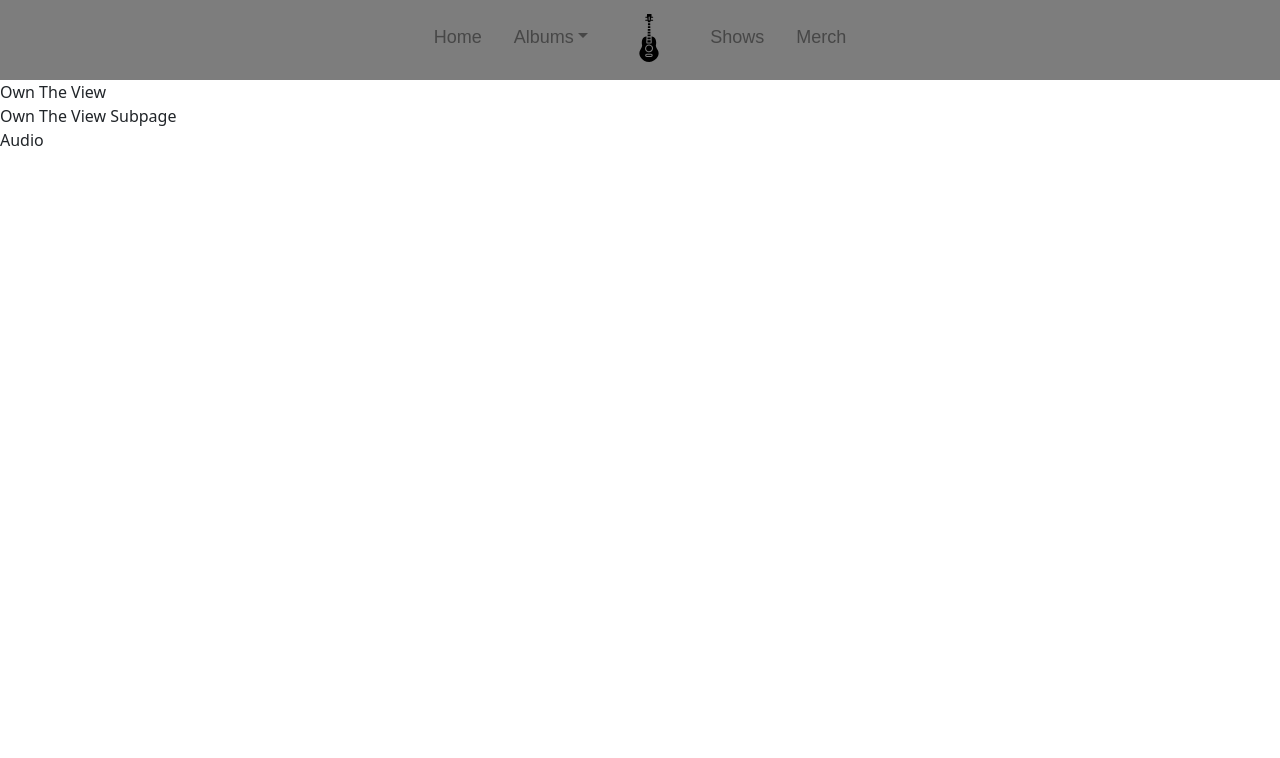
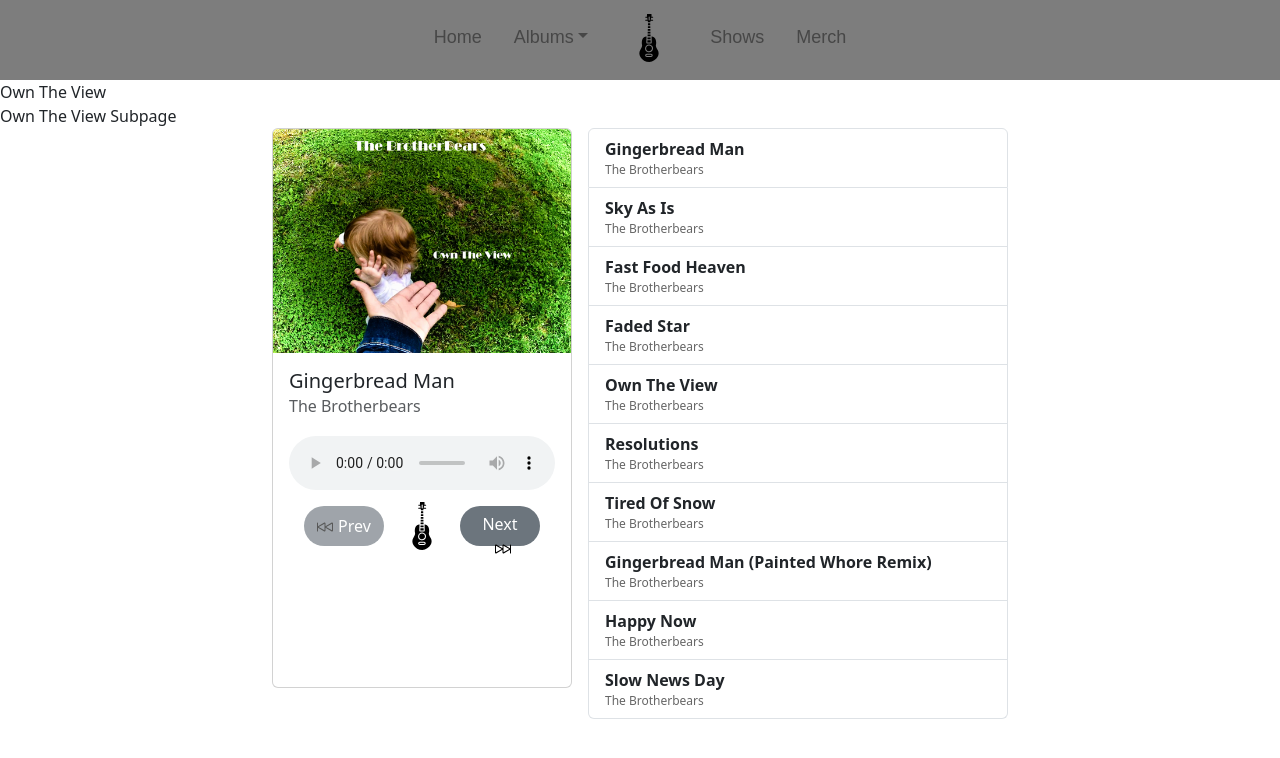
Before and after one commit to HelenIL/colemanlindberg, a React (Create React App) app: page /albums/owntheview in a window 1280 px wide. Shown: the top 758 px of the page. Built offline with nearby package versions, Linux system fonts and the light colour scheme.

Commit message:
Added: working audio player own the view

```diff
--- a/src/components/audio/audioPlayer.tsx
+++ b/src/components/audio/audioPlayer.tsx
@@ -1,11 +1,100 @@
+import React, { useRef, useState } from 'react';
+import Button from 'react-bootstrap/Button';
+import Card from 'react-bootstrap/Card';
+import ListGroup from 'react-bootstrap/ListGroup';
+import cover from '../../assets/cover2.jpg'
+import prev from '../../assets/skip-backward.svg'
+import next from '../../assets/skip-forward.svg'
+import guitar from '../../assets/cl_gt_only.svg'
+
+type Track = {
+  name: string;
+  author: string;
+  url: string;
+  id: number;
+  image: string;
+  color?: string;
+}
+
+type AudioPlayerProps = {
+  tracks: Track[]
+}
+
+export default function AudioPlayer ({ tracks }: AudioPlayerProps) {
+  const [currentIndex, setCurrentIndex] = useState<number>(0);
+  const [isPlaying, setIsPlaying] = useState<boolean>(false);
+ const [currentTrack, setCurrentTrack] = useState<Track | null>(null);
+  const audioRef = useRef<HTMLAudioElement | null>(null);
+
+  console.log(tracks)
+console.log(currentIndex)
+
+  const handlePlayPause = (i: number) => {
+    const audio = audioRef.current;
+    if (!audio) return;
+
+    const clicked = tracks[i];
+    if (!clicked) return;
+
+
+    if (i === currentIndex) {
+      if (isPlaying) {
+        audio.pause();
+        setIsPlaying(false);
+      } else {
+
+        if (audio.src !== clicked.url) audio.src = clicked.url;
+        audio.play().catch(e => console.error('Play failed', e));
+        setIsPlaying(true);
+      }
+      return;
+    }
+
+    if (audio.src !== clicked.url) audio.src = clicked.url;
+    setCurrentIndex(i);
+    audio.play().catch(e => console.error('Play failed', e));
+    setIsPlaying(true);
+  };
 
 
 
 
-export default function AudioPlayer () {
+  return (
+    <div style={{ display: 'flex', gap: 16, justifyContent: 'center' }}>
+      <Card style={{ width: 300, height: '35rem'  }}>
+        <Card.Img variant="top" src={tracks[currentIndex].image ?? cover} />
+        <Card.Body>
+          <Card.Title>{tracks[currentIndex].name}</Card.Title>
+          <Card.Subtitle className="mb-2 text-muted">{tracks[currentIndex].author}</Card.Subtitle>
 
+          <audio ref={audioRef} style={{ width: '100%', marginTop: 12 }} controls />
+          <Card.Text>
+            <div style={{ display: 'flex', justifyContent: 'center', gap: 8, alignItems: 'center'  }}>
+            <Button variant="secondary" style={{ border: 'none', borderRadius: '20px', height: '40px', width: "80px"}}  disabled={currentIndex === 0}><img style={{ marginRight: "5px"}} src={prev}></img>Prev</Button>
+            <img src={guitar} style={{ height: '60px'}}></img>
 
-    return (
-        <div>Audio</div>
-    )
+           <Button variant="secondary" style={{ border: 'none', borderRadius: '20px', height: '40px', width: "80px"}}>Next<img style={{ marginLeft: "5px"}} src={next}></img></Button>
+          </div>
+          </Card.Text>
+        </Card.Body>
+      </Card>
+
+      <div style={{ flex: 1, maxWidth: 420 }}>
+        <ListGroup>
+          {tracks.map((t, i) => (
+            <ListGroup.Item key={t.id} action  onClick={() => handlePlayPause(i)}>
+              <div style={{ display: 'flex', justifyContent: 'space-between', alignItems: 'center' }}>
+                <div>
+                  <div style={{ fontWeight: 600 }}>{t.name}</div>
+                  <div style={{ fontSize: 12, color: '#666' }}>{t.author}</div>
+                </div>
+
+              </div>
+            </ListGroup.Item>
+          ))}
+        </ListGroup>
+      </div>
+    </div>
+  )
+
 }
--- a/src/components/subpages/owntheviewSubpage.tsx
+++ b/src/components/subpages/owntheviewSubpage.tsx
@@ -1,4 +1,5 @@
 import AudioPlayer from "../audio/audioPlayer"
+import tracks from '../../albums/owntheview/tracklist'
 
 
 export default function OwnTheViewSubpage () {
@@ -6,7 +7,7 @@ export default function OwnTheViewSubpage () {
     return (
         <>
         <div>Own The View Subpage</div>
-        <AudioPlayer />
+        <AudioPlayer tracks={tracks}/>
         </>
     )
 }
```
Also changed, not shown: src/assets/coverBoys.jpg (added).
